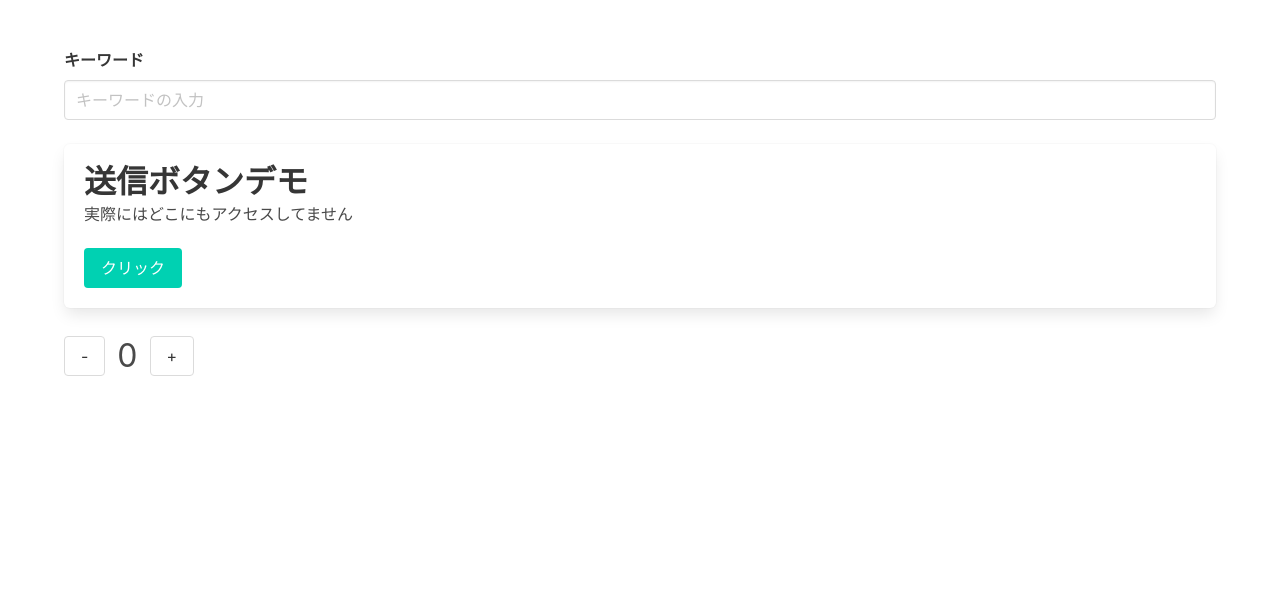
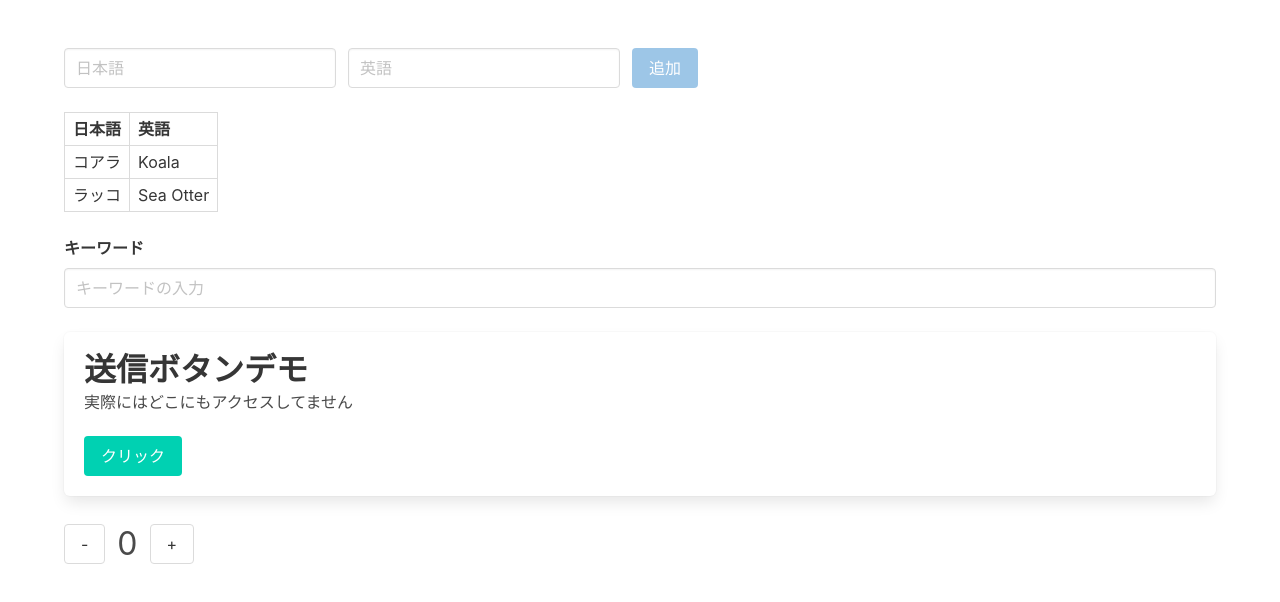
Before and after one commit to isamusuzuki/robotgon-vuejs, a Vue app: page / in a window 1280 px wide. Shown: the top 602 px of the page. Built offline with nearby package versions, Linux system fonts and the light colour scheme.

Commit message:
feat: テーブルに行を追加する機能

```diff
--- a/src/App.vue
+++ b/src/App.vue
@@ -1,6 +1,7 @@
 <template>
     <section class="section">
         <div class="container">
+            <tango-cho></tango-cho>
             <keyword-input></keyword-input>
             <keyword-output></keyword-output>
             <fake-button></fake-button>
@@ -19,6 +20,7 @@ import KeywordInput from './components/KeywordInput.vue'
 import KeywordOutput from './components/KeywordOutput.vue'
 import Loading from './components/Loading.vue'
 import Modal from './components/Modal.vue'
+import TangoCho from './components/TangoCho.vue'
 
 export default defineComponent({
     components: {
@@ -28,6 +30,7 @@ export default defineComponent({
         KeywordOutput,
         Loading,
         Modal,
+        TangoCho,
     },
 })
 </script>
--- /dev/null
+++ b/src/components/TangoCho.vue
@@ -0,0 +1,53 @@
+<template>
+    <div class="block">
+        <div class="field is-grouped">
+            <p class="control">
+                <input class="input" type="text"
+                    placeholder="日本語" v-model="newJapanese">
+            </p>
+            <p class="control">
+                <input class="input" type="text"
+                    placeholder="英語" v-model="newEnglish">
+            </p>
+            <p class="control">
+                <button class="button is-info"
+                    v-bind:disabled="buttonDisabled"
+                    @click="addNewWord">追加
+                </button>
+            </p>
+        </div>
+    </div>
+    <div class="table-container">
+        <table class="table is-bordered is-narrow">
+            <thead>
+                <tr>
+                    <th>日本語</th>
+                    <th>英語</th>
+                </tr>
+            </thead>
+            <tbody>
+                <tr
+                    v-for="(word, index) in words"
+                    v-bind:key="word.japanese"
+                    v-bind:index="index"
+                >
+                    <td>{{ word.japanese }}</td>
+                    <td>{{ word.english }}</td>
+                </tr>
+            </tbody>
+        </table>
+    </div>
+</template>
+
+<script lang="ts">
+import { defineComponent } from 'vue'
+import { useTangoCho } from '../hooks/useTangoCho'
+
+export default defineComponent({
+    setup() {
+        return {
+            ...useTangoCho()
+        }
+    },
+})
+</script>
--- a/src/hooks/useModal.ts
+++ b/src/hooks/useModal.ts
@@ -1,7 +1,6 @@
 import { computed } from 'vue'
 import { useStore } from 'vuex'
 import { key } from '../store/index'
-import { IModalPack } from '../types'
 
 export const useModal = () => {
     const store = useStore(key)
--- /dev/null
+++ b/src/hooks/useTangoCho.ts
@@ -0,0 +1,51 @@
+import { computed, toRef } from 'vue'
+import { reactive } from 'vue'
+
+interface IWord {
+    japanese: String
+    english: String
+}
+
+interface State {
+    newJapanese: String
+    newEnglish: String
+    words: Array<IWord>
+}
+
+export const useTangoCho = () => {
+    const state = reactive<State>({
+        newJapanese: '',
+        newEnglish: '',
+        words: [
+            {
+                japanese: 'コアラ',
+                english: 'Koala',
+            },
+            {
+                japanese: 'ラッコ',
+                english: 'Sea Otter',
+            },
+        ],
+    })
+    const newJapanese = toRef(state, 'newJapanese')
+    const newEnglish = toRef(state, 'newEnglish')
+    const buttonDisabled = computed(
+        () => newJapanese.value === '' || newEnglish.value === '')
+    const addNewWord = () => {
+        state.words.push({
+            japanese: state.newJapanese,
+            english: state.newEnglish
+        })
+        state.newJapanese = ''
+        state.newEnglish = ''
+    }
+    const words = computed(() => state.words)
+
+    return {
+        newJapanese,
+        newEnglish,
+        buttonDisabled,
+        addNewWord,
+        words,
+    }
+}
```
